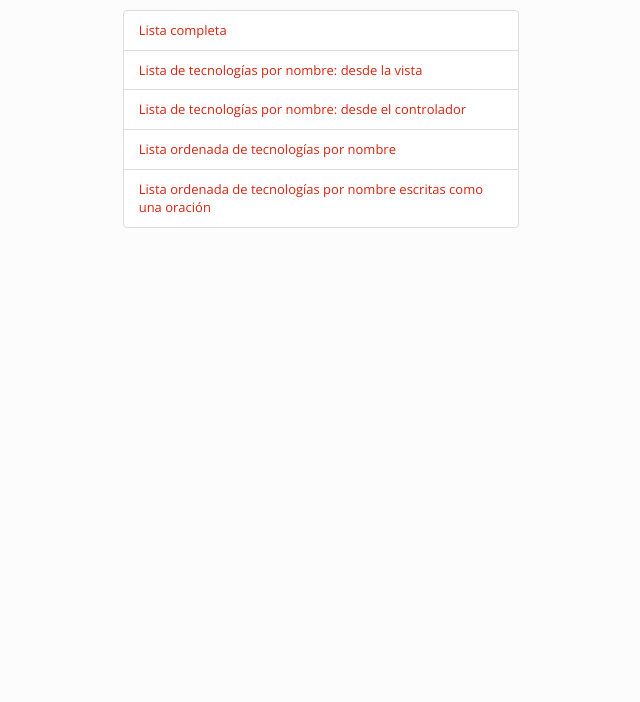
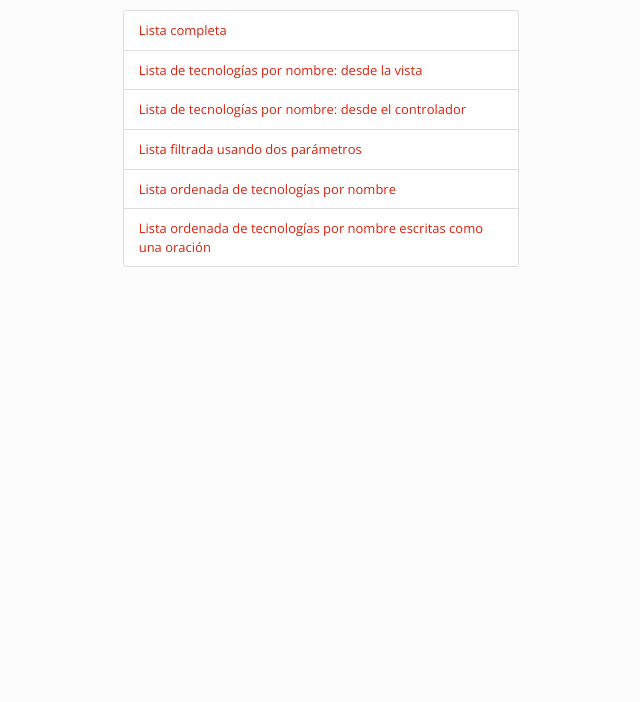
Before and after one commit to leopic/pr1-filtros, a plain HTML site: page index.html in a window 1280 px wide. Shown: the part 98-800 px from the top of the page, without its empty margins (319-959 px from the left). Drawn offline with nearby package versions, Linux system fonts and the light colour scheme.

Commit message:
Agregando ejemplo visto en clase.

```diff
--- a/index.html
+++ b/index.html
@@ -30,10 +30,13 @@
                 <a href="#3">Lista de tecnologías por nombre: desde el controlador</a>
             </li>
             <li class="list-group-item">
-                <a href="#4">Lista ordenada de tecnologías por nombre</a>
+                <a href="#4">Lista filtrada usando dos parámetros</a>
             </li>
             <li class="list-group-item">
-                <a href="#5">Lista ordenada de tecnologías por nombre escritas como una oración</a>
+                <a href="#5">Lista ordenada de tecnologías por nombre</a>
+            </li>
+            <li class="list-group-item">
+                <a href="#6">Lista ordenada de tecnologías por nombre escritas como una oración</a>
             </li>
         </ul>
 
@@ -66,6 +69,15 @@
 
         <div class="panel panel-default" id="4">
             <div class="panel-heading">
+                <h3>Lista filtrada usando dos parámetros<a href="#top">^</a></h3>
+            </div>
+            <div class="panel-body">
+                <pre>{{tecnologias | filtrador:'frontEnd':false}}</pre>
+            </div>
+        </div>
+
+        <div class="panel panel-default" id="5">
+            <div class="panel-heading">
                 <h3>Lista ordenada de tecnologías por nombre <a href="#top">^</a></h3>
             </div>
             <div class="panel-body">
@@ -73,7 +85,7 @@
             </div>
         </div>
 
-        <div class="panel panel-default" id="5">
+        <div class="panel panel-default" id="6">
             <div class="panel-heading">
                 <h3>Lista ordenada de tecnologías por nombre escritas como una oración <a href="#top">^</a></h3>
             </div>
--- a/js/app.js
+++ b/js/app.js
@@ -14,6 +14,36 @@ angular.module('proyectoUno', [])
             });
             return listaDeValores;
         };
+    })
+    /**
+     * Itera sobre una lista de objetos retornando únicamente los elementos que:
+     * - Tienen la llave `valorAVerificar`
+     * - Y el valor de la misma es `valorAVerificar`
+     * @param entrada array de objetos
+     * @param valorAVerificar llave del objeto
+     * @param valorAVerificar valor que debe tener `valor` para ser válido
+     */
+    .filter('filtrador', function() {
+        return function(entrada, valorAVerificar, valorEsperado) {
+            var listaDeValores = [];
+            angular.forEach(entrada, function(valor) {
+                if (valor && valor[valorAVerificar] === valorEsperado) {
+                    listaDeValores.push(valor);
+                }
+            });
+            return listaDeValores;
+        };
+    })
+    /**
+     * Llama a array.sort() sobre una lista
+     * @param entrada: array a ordenar
+     */
+    .filter('ordenador', function() {
+        return function(entrada) {
+            if (entrada && angular.isArray(entrada) && entrada.length) {
+                return entrada.sort();
+            }
+        }
     })
     /**
      * Genera un listado basado en los contenidos de un array.
@@ -39,17 +69,6 @@ angular.module('proyectoUno', [])
             }
         }
     })
-    /**
-     * Llama a array.sort() sobre una lista
-     * @param entrada: array a ordenar
-     */
-    .filter('ordenador', function() {
-        return function(entrada) {
-            if (entrada && angular.isArray(entrada) && entrada.length) {
-                return entrada.sort();
-            }
-        }
-    })
     .controller('ProyectoUnoController',
         ['$scope', 'extractorFilter', function ($scope, extractorFilter) {
             $scope.init = function() {
@@ -61,7 +80,7 @@ angular.module('proyectoUno', [])
                 ];
 
                 // Usando un filtro desde el controlador
-                $scope.tecnologiasComoLista = extractorFilter($scope.tecnologias, 'nombre')
+                $scope.tecnologiasComoLista = extractorFilter($scope.tecnologias, 'nombre');
             };
 
             $scope.init();
```
